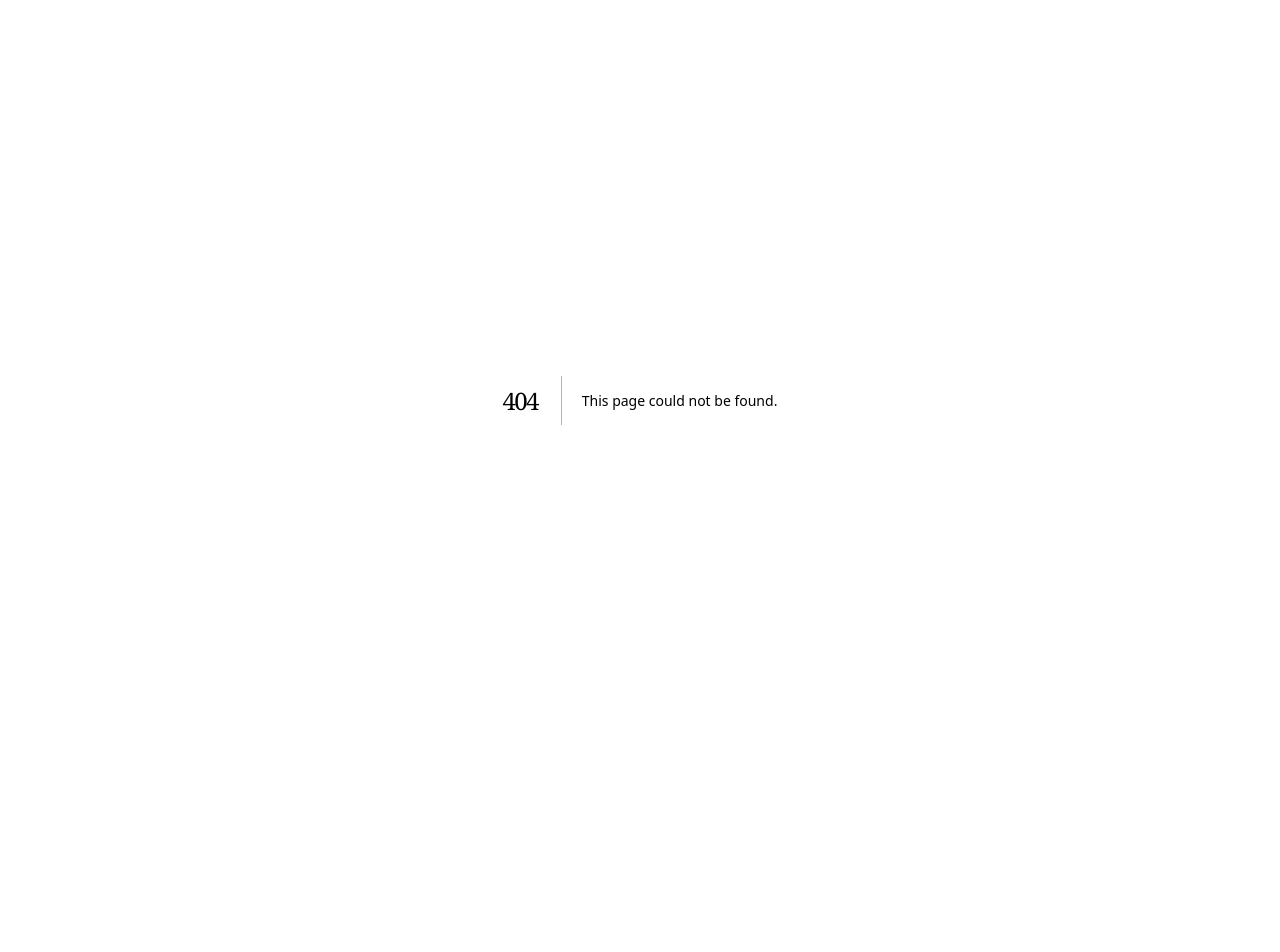
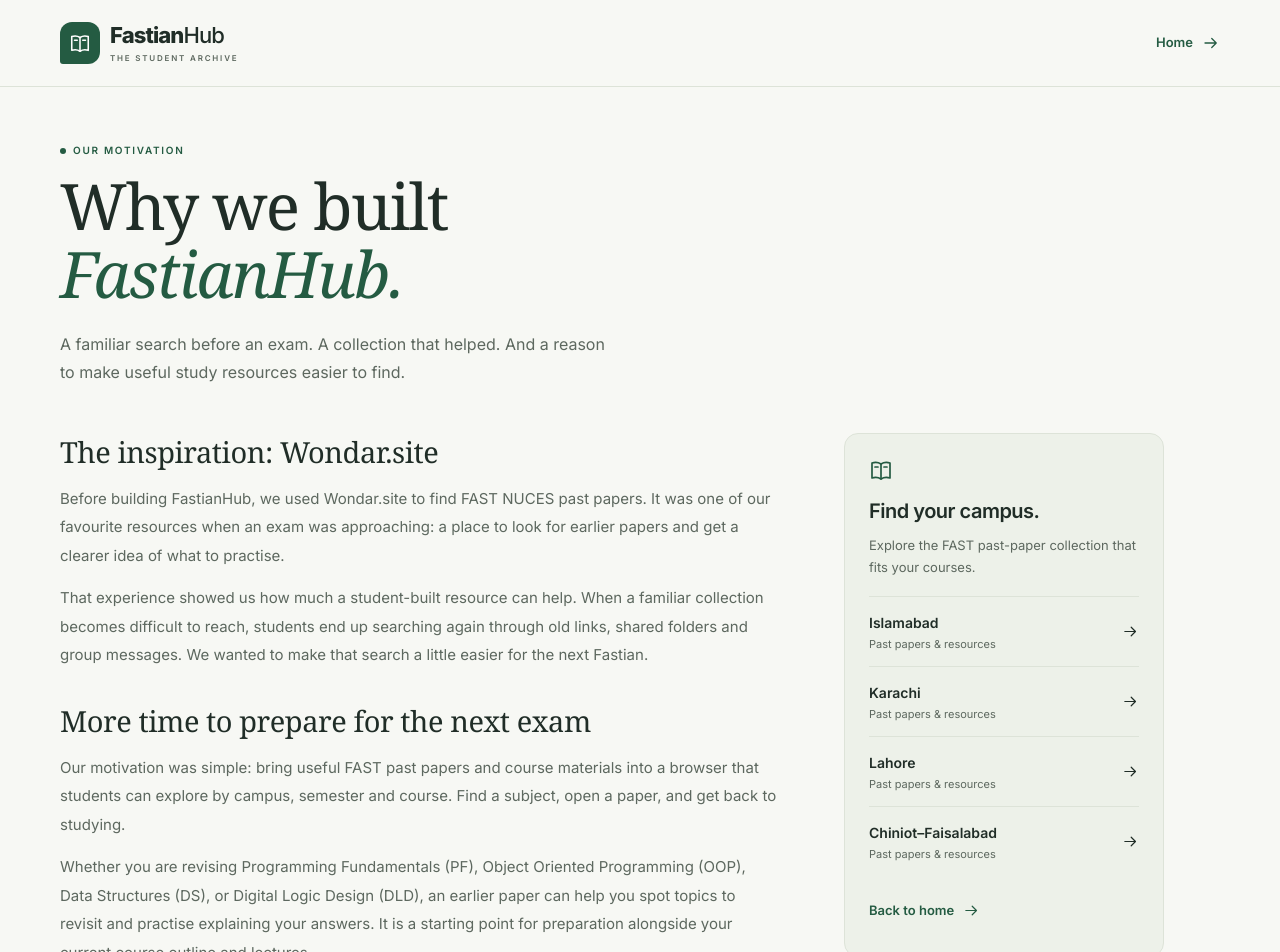
Before and after one commit to abdulahadmalik1/fastianhub, a Next.js app: page /motivation in a window 1280 px wide. Before the commit this address had no page. Shown: the top 952 px of the page. Before the commit the page ends 800 px from the top, so only its background shows below. Built offline with nearby package versions, Linux system fonts and the light colour scheme.

Commit message:
Add motivation story page and campus resource links

```diff
--- a/app/globals.css
+++ b/app/globals.css
@@ -110,7 +110,7 @@ h1 em { color: var(--accent); font-weight: 400; }
 .community-note p { font-size: 12px; color: var(--ink-2); margin-top: 5px; }
 .community-note .text-button { font-size: 12px; }
 .site-footer { display: flex; flex-wrap: wrap; align-items: center; justify-content: space-between; gap: 8px 20px; padding-top: 25px; padding-bottom: 24px; font-size: 11px; color: var(--ink-2); }
-.site-footer nav { display: flex; gap: 20px; }
+.site-footer nav { display: flex; flex-wrap: wrap; gap: 0 20px; }
 .site-footer a, .site-footer button { display: inline-flex; align-items: center; min-height: 44px; border: 0; background: none; padding: 0; font-size: 12px; color: var(--ink-2); }
 /* Native dialogs provide focus containment, Escape, and an inert page behind them. */
 .dialog { border: 1px solid var(--line); background: var(--surface); color: var(--ink-1); padding: 0; max-height: 92dvh; width: calc(100% - 24px); max-width: 500px; border-radius: 18px; box-shadow: 0 24px 90px #132b2a26; }
@@ -170,6 +170,33 @@ h1 em { color: var(--accent); font-weight: 400; }
 .spinner-sm { width: 15px; height: 15px; border: 2px solid #ffffff55; border-top-color: white; border-radius: 50%; animation: spin .7s linear infinite; }
 .credits-intro { padding: 45px 0 30px; max-width: 640px; }
 .credits-intro p:last-child { color: var(--ink-2); margin-top: 20px; }
+.story-page { padding-bottom: 0; }
+.story-intro { max-width: 740px; padding: 42px 0 34px; }
+.story-lead { max-width: 560px; margin-top: 22px; color: var(--ink-2); font-size: 16px; line-height: 1.8; }
+.story-layout { display: grid; align-items: start; gap: 32px; padding-bottom: 36px; border-bottom: 1px solid var(--line); }
+.story-copy { min-width: 0; }
+.story-copy > section + section { margin-top: 32px; }
+.story-copy h2 { font-family: Georgia, 'Times New Roman', serif; font-size: 25px; font-weight: 400; line-height: 1.3; letter-spacing: -.45px; margin-bottom: 14px; }
+.story-copy p { color: var(--ink-2); font-size: 14px; line-height: 1.9; }
+.story-copy p + p { margin-top: 14px; }
+.story-copy p a { color: var(--accent); text-decoration: underline; text-underline-offset: 3px; }
+.story-welcome { padding-top: 28px; border-top: 1px solid var(--line); }
+.story-welcome .primary-button { margin-top: 22px; }
+.story-campus-panel { padding: 24px; border: 1px solid var(--line); border-radius: 14px; background: var(--raised); }
+.story-campus-panel .community-icon { display: inline-flex; color: var(--accent); margin-bottom: 14px; }
+.story-campus-panel h2 { font-size: 20px; font-weight: 600; letter-spacing: -.5px; }
+.story-campus-panel > p { color: var(--ink-2); font-size: 13px; line-height: 1.7; margin-top: 8px; }
+.story-campus-panel nav { margin-top: 18px; }
+.story-campus-panel nav a { display: flex; align-items: center; justify-content: space-between; gap: 14px; min-height: 70px; padding-block: 14px; border-top: 1px solid var(--line); font-size: 14px; font-weight: 550; }
+.story-campus-panel nav small { display: block; margin-top: 3px; color: var(--ink-2); font-size: 11px; font-weight: 400; }
+.story-campus-panel > .text-button { margin-top: 12px; padding-inline: 0; color: var(--accent); }
+.story-campus-panel nav a:hover { color: var(--accent); }
+@media (min-width: 900px) {
+  .story-intro { padding-top: 56px; padding-bottom: 46px; }
+  .story-layout { grid-template-columns: minmax(0, 720px) minmax(260px, 320px); gap: 64px; }
+  .story-copy h2 { font-size: 29px; }
+  .story-copy p { font-size: 15px; }
+}
 .credits-grid { display: grid; gap: 16px; margin-bottom: 36px; }
 .credit-card { padding: 24px; background: white; border: 1px solid var(--line); border-radius: 12px; min-width: 0; }
 .credit-card h2 { font-size: 19px; margin: 15px 0 8px; }
--- /dev/null
+++ b/app/motivation/page.tsx
@@ -0,0 +1,81 @@
+import Link from 'next/link';
+import Icon from '@/components/Icon';
+import StructuredData from '@/components/StructuredData';
+import { campusOptions } from '@/lib/campuses';
+import { pageMetadata } from '@/lib/seo';
+import { SITE_NAME, SITE_URL } from '@/lib/site-config';
+
+const title = 'Our Story: Wondar.site & FAST Past Papers | FastianHub';
+const description = 'Why we built FastianHub after using Wondar.site for FAST NUCES past papers. Find campus resources for sessionals, final exams, quizzes and study preparation.';
+const url = `${SITE_URL}/motivation`;
+
+export const metadata = pageMetadata(title, description, '/motivation');
+
+export default function MotivationPage() {
+  return <div className="app-shell story-page">
+    <StructuredData data={{
+      '@context': 'https://schema.org',
+      '@type': 'AboutPage',
+      '@id': `${url}#webpage`,
+      url,
+      name: title,
+      description,
+      inLanguage: 'en',
+      isPartOf: { '@id': `${SITE_URL}/#website` },
+      about: { '@type': 'WebSite', '@id': `${SITE_URL}/#website`, name: SITE_NAME, url: `${SITE_URL}/` },
+    }} />
+    <a className="skip-link" href="#our-story">Skip to our story</a>
+    <header className="site-header"><div className="container header-inner">
+      <Link href="/" className="brand" aria-label="FastianHub home"><span className="brand-mark"><Icon name="book" size={22} /></span><span>Fastian<span className="brand-light">Hub</span><small>THE STUDENT ARCHIVE</small></span></Link>
+      <Link href="/" className="text-button">Home <Icon name="arrow" size={18} /></Link>
+    </div></header>
+    <main className="container" id="our-story">
+      <section className="story-intro" aria-labelledby="story-title">
+        <p className="eyebrow"><span /> OUR MOTIVATION</p>
+        <h1 id="story-title">Why we built<br /><em>FastianHub.</em></h1>
+        <p className="story-lead">A familiar search before an exam. A collection that helped. And a reason to make useful study resources easier to find.</p>
+      </section>
+      <div className="story-layout">
+        <article className="story-copy" aria-label="The story behind FastianHub">
+          <section aria-labelledby="wondar-inspiration">
+            <h2 id="wondar-inspiration">The inspiration: Wondar.site</h2>
+            <p>Before building FastianHub, we used Wondar.site to find FAST NUCES past papers. It was one of our favourite resources when an exam was approaching: a place to look for earlier papers and get a clearer idea of what to practise.</p>
+            <p>That experience showed us how much a student-built resource can help. When a familiar collection becomes difficult to reach, students end up searching again through old links, shared folders and group messages. We wanted to make that search a little easier for the next Fastian.</p>
+          </section>
+          <section aria-labelledby="papers-purpose">
+            <h2 id="papers-purpose">More time to prepare for the next exam</h2>
+            <p>Our motivation was simple: bring useful FAST past papers and course materials into a browser that students can explore by campus, semester and course. Find a subject, open a paper, and get back to studying.</p>
+            <p>Whether you are revising Programming Fundamentals (PF), Object Oriented Programming (OOP), Data Structures (DS), or Digital Logic Design (DLD), an earlier paper can help you spot topics to revisit and practise explaining your answers. It is a starting point for preparation alongside your current course outline and lectures.</p>
+          </section>
+          <section aria-labelledby="exam-resources">
+            <h2 id="exam-resources">From sessionals to final exams</h2>
+            <p>The archive brings together midterm and sessional papers, final exam papers, quizzes, assignments, lab tasks, course outlines and study notes where contributors have shared them. Availability varies by course and campus.</p>
+            <p>For exam preparation, start with the topics covered in your own class. Try a past paper under timed conditions, review the questions you struggled with, and use relevant notes or lab exercises to work through those gaps. Check the campus and course before choosing a paper, because syllabuses and exam formats can differ.</p>
+          </section>
+          <section aria-labelledby="community-story">
+            <h2 id="community-story">A shared effort, across campuses</h2>
+            <p>FastianHub supports Islamabad, Karachi, Lahore and Chiniot-Faisalabad (CFD). Those collections exist because students chose to share what helped them. We are grateful to the archive maintainers and contributors whose work makes these resources available.</p>
+            <p>You can meet them on our <Link href="/credits">Credits page</Link>, or use the contribution option on the homepage to suggest another collection. The aim is to keep useful material within reach as new students arrive and courses change.</p>
+          </section>
+          <section className="story-welcome" aria-labelledby="wondar-visitors">
+            <h2 id="wondar-visitors">Looking for Wondar.site past papers?</h2>
+            <p>If your search brought you here, start with your campus and explore the papers available on FastianHub. We are an independent student project, unaffiliated with Wondar.site or FAST-NUCES. This is our own community archive, and we do not claim to have every resource previously available on Wondar.</p>
+            <Link href="/" className="primary-button">Browse past papers <Icon name="arrow" size={18} /></Link>
+          </section>
+        </article>
+        <aside className="story-campus-panel" aria-labelledby="story-campus-title">
+          <span className="community-icon"><Icon name="book" size={24} /></span>
+          <h2 id="story-campus-title">Find your campus.</h2>
+          <p>Explore the FAST past-paper collection that fits your courses.</p>
+          <nav aria-label="Past papers by campus">
+            {campusOptions.map(campus => <Link key={campus.id} href={`/campus/${campus.slug}`}>
+              <span>{campus.name}<small>Past papers &amp; resources</small></span><Icon name="arrow" size={17} />
+            </Link>)}
+          </nav>
+          <Link href="/" className="text-button">Back to home <Icon name="arrow" size={17} /></Link>
+        </aside>
+      </div>
+    </main>
+    <footer className="container site-footer"><p>By Fastians, for Fastians.</p><nav aria-label="Community links"><Link href="/">Home</Link><Link href="/credits">Credits</Link></nav></footer>
+  </div>;
+}
--- a/app/sitemap.ts
+++ b/app/sitemap.ts
@@ -6,6 +6,6 @@ export default function sitemap(): MetadataRoute.Sitemap {
   if (!isSiteIndexable()) return [];
   // No fabricated lastModified: the archive's lastGenerated changes on every build,
   // even when the content is unchanged. Include only canonical, indexable pages.
-  return ['/', '/credits', ...campusOptions.map(campus => `/campus/${campus.slug}`)]
+  return ['/', '/credits', '/motivation', ...campusOptions.map(campus => `/campus/${campus.slug}`)]
     .map(path => ({ url: new URL(path, SITE_URL).href }));
 }
--- a/components/PastPapersView.tsx
+++ b/components/PastPapersView.tsx
@@ -180,7 +180,7 @@ export default function PastPapersView({ initialCampus }: { initialCampus?: Supp
       </section>
       <aside className="community-note"><span className="community-icon"><Icon name="heart" size={22} /></span><div><h2>Good notes deserve good company.</h2><p>Have a past-paper collection? Help the next Fastian out.</p></div><button className="text-button" onClick={() => setModal('contribute')}>Contribute papers <Icon name="arrow" size={18} /></button></aside>
     </main>
-    <footer className="container site-footer"><p>Made for the days before the exam.</p><nav aria-label="Community links"><Link href="/credits">Credits</Link><button onClick={() => setModal('feedback')}>Feedback</button><a href="#browse">Back to top ↑</a></nav></footer>
+    <footer className="container site-footer"><p>Made for the days before the exam.</p><nav aria-label="Community links"><Link href="/credits">Credits</Link><Link href="/motivation">Our motivation</Link><button onClick={() => setModal('feedback')}>Feedback</button><a href="#browse">Back to top ↑</a></nav></footer>
     <nav className="mobile-nav" aria-label="Main navigation">{navigation}</nav>
     <span className="sr-only" role="status">{announcement}</span>
     {selectedCourse && <CourseDetailsSheet key={`${selectedCourse.campus}:${selectedCourse.course}`} course={selectedCourse} campusShortName={campusOptions.find(campus => campus.id === activeCampus)?.name || activeCampus} activeCampus={activeCampus} isBookmarked={isSaved(selectedCourse.course)} onClose={closeCourse} onToggleBookmark={toggleBookmark} />}
```
Also changed, not shown: scripts/checkSeo.mjs (+9 -2 lines), 1 other file (tests, documents, lock files or other folders).
